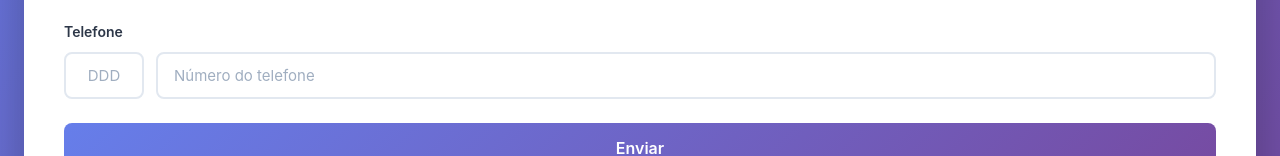
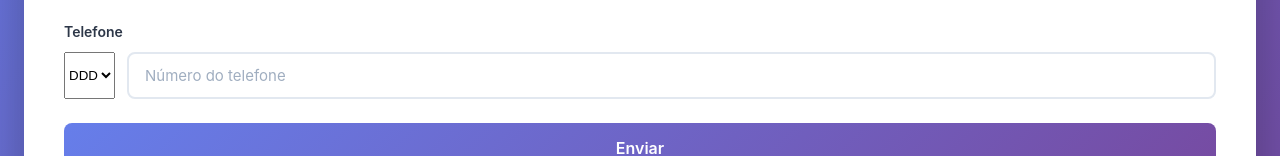
Before and after one commit to cauapretes-netizen/Captura-de-Leads2, a plain HTML site: page index.html in a window 1280 px wide. Shown: the part 408-564 px from the top of the page. Drawn offline with Linux system fonts and the light colour scheme.

Commit message:
alteração do DDD

```diff
--- a/index.html
+++ b/index.html
@@ -27,14 +27,76 @@
         <div class="form-group">
           <label>Telefone</label>
           <div class="phone-group">
-            <input
-              type="text"
-              id="ddd"
-              name="ddd"
-              placeholder="DDD"
-              maxlength="2"
-              required
-            />
+            <select id="ddd" name="ddd" required>
+              <option value="">DDD</option>
+              <option>11</option>
+              <option>12</option>
+              <option>13</option>
+              <option>14</option>
+              <option>15</option>
+              <option>16</option>
+              <option>17</option>
+              <option>18</option>
+              <option>19</option>
+              <option>21</option>
+              <option>22</option>
+              <option>24</option>
+              <option>27</option>
+              <option>28</option>
+              <option>31</option>
+              <option>32</option>
+              <option>33</option>
+              <option>34</option>
+              <option>35</option>
+              <option>37</option>
+              <option>38</option>
+              <option>41</option>
+              <option>42</option>
+              <option>43</option>
+              <option>44</option>
+              <option>45</option>
+              <option>46</option>
+              <option>47</option>
+              <option>48</option>
+              <option>49</option>
+              <option>51</option>
+              <option>53</option>
+              <option>54</option>
+              <option>55</option>
+              <option>61</option>
+              <option>62</option>
+              <option>63</option>
+              <option>64</option>
+              <option>65</option>
+              <option>66</option>
+              <option>67</option>
+              <option>68</option>
+              <option>69</option>
+              <option>71</option>
+              <option>73</option>
+              <option>74</option>
+              <option>75</option>
+              <option>77</option>
+              <option>79</option>
+              <option>81</option>
+              <option>82</option>
+              <option>83</option>
+              <option>84</option>
+              <option>85</option>
+              <option>86</option>
+              <option>87</option>
+              <option>88</option>
+              <option>89</option>
+              <option>91</option>
+              <option>92</option>
+              <option>93</option>
+              <option>94</option>
+              <option>95</option>
+              <option>96</option>
+              <option>97</option>
+              <option>98</option>
+              <option>99</option>
+            </select>
             <input
               type="text"
               id="numero"
--- a/main.js
+++ b/main.js
@@ -49,10 +49,7 @@ async function submitLead(nome, telefone) {
   return response
 }
 
-document.getElementById('ddd').addEventListener('input', (e) => {
-  e.target.value = e.target.value.replace(/\D/g, '')
-})
-
+// 'ddd' now is a <select>, no input sanitization needed
 document.getElementById('numero').addEventListener('input', (e) => {
   e.target.value = e.target.value.replace(/\D/g, '')
 })
```
Also changed, not shown: 1 other file.
